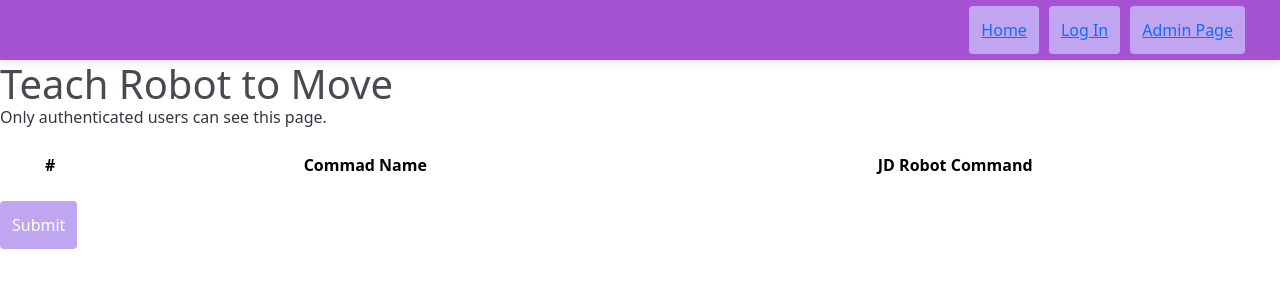
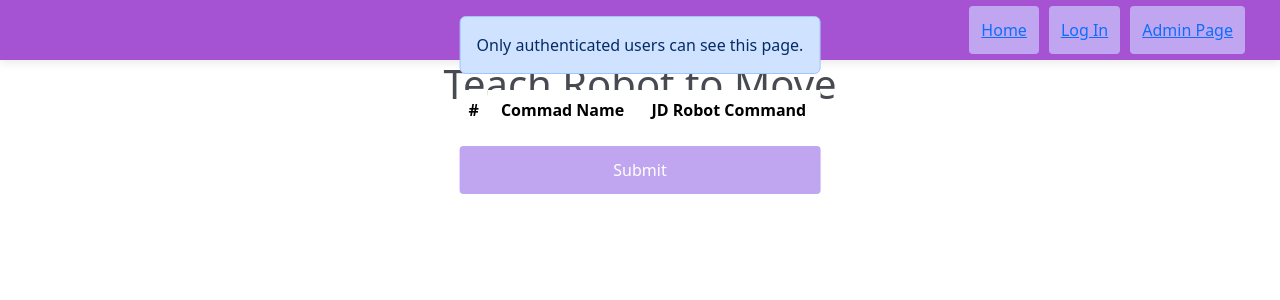
Before and after one commit to kexincchen/Teach-Robot-to-move, a Flask app: template templates/admin/admin.html in a window 1280 px wide. Shown: the top 300 px of the page. Run offline with Flask 3, Linux system fonts and the light colour scheme; the template is opened without the code that fills it, so the values that code supplies are empty.

Commit message:
[UI] updated the style of admin page and auth

```diff
--- a/static/css/main.css
+++ b/static/css/main.css
@@ -17,6 +17,7 @@ body {
     width: 100%;
     opacity: .9;
     margin-bottom: 10px;
+    text-align: center;
   }
 
 body,
@@ -158,6 +159,8 @@ button:hover {
   border-style: solid;
   border-color: rgb(55, 123, 168);
   border-image: initial;
+  margin: auto;
+  width: 320px;
 }
 
 #modelSelect {
@@ -204,3 +207,15 @@ table {
   background-color: #c2c2c2a0;
   /* border: 2px solid #9c6fef; */
 }
+
+.center {
+  margin: 0;
+  position: absolute;
+  left: 50%;
+  -ms-transform: translate(-50%, 0%);
+  transform: translate(-50%, -50%);
+}
+
+.btn-submit {
+  width: -webkit-fill-available;
+}
--- a/templates/admin/admin.html
+++ b/templates/admin/admin.html
@@ -3,7 +3,8 @@
   <h1>{% block title %}Teach Robot to Move{% endblock %}</h1>
 {% endblock %}
 {% block content %}
-<p>Only authenticated users can see this page.</p>
+<div class="center">
+  <div class="alert alert-primary" role="alert">Only authenticated users can see this page.</div>
   <table class="table table-hover table-borderless">
     <thead class="thead-light">
       <tr>
@@ -25,7 +26,9 @@
 
   <label for="commandName">Command Name:</label>
   <input type="text" id="commandName" name="commandName">-->
-<button type="button" onclick="submitCommand()">Submit</button>
-
+  <div>
+    <button class="btn-submit" type="button" onclick="submitCommand()">Submit</button>
+  </div>
+</div>
 <script src="{{ url_for('static', filename='scripts/admin.js')}}"></script>
 {% endblock %}
```
Also changed, not shown: blueprints/api.py (+9 -9 lines), templates/auth/login.html (+4 -3 lines). Lines whose indentation alone changed are shown as unchanged.
